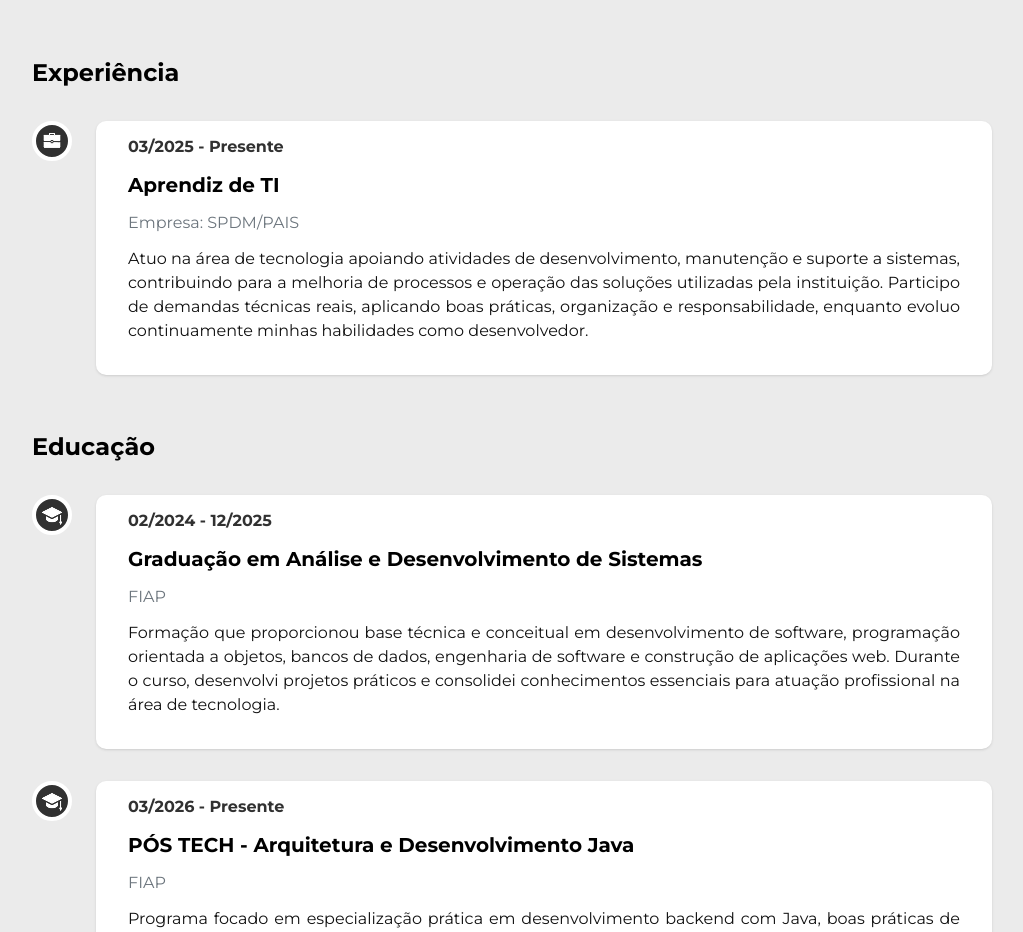
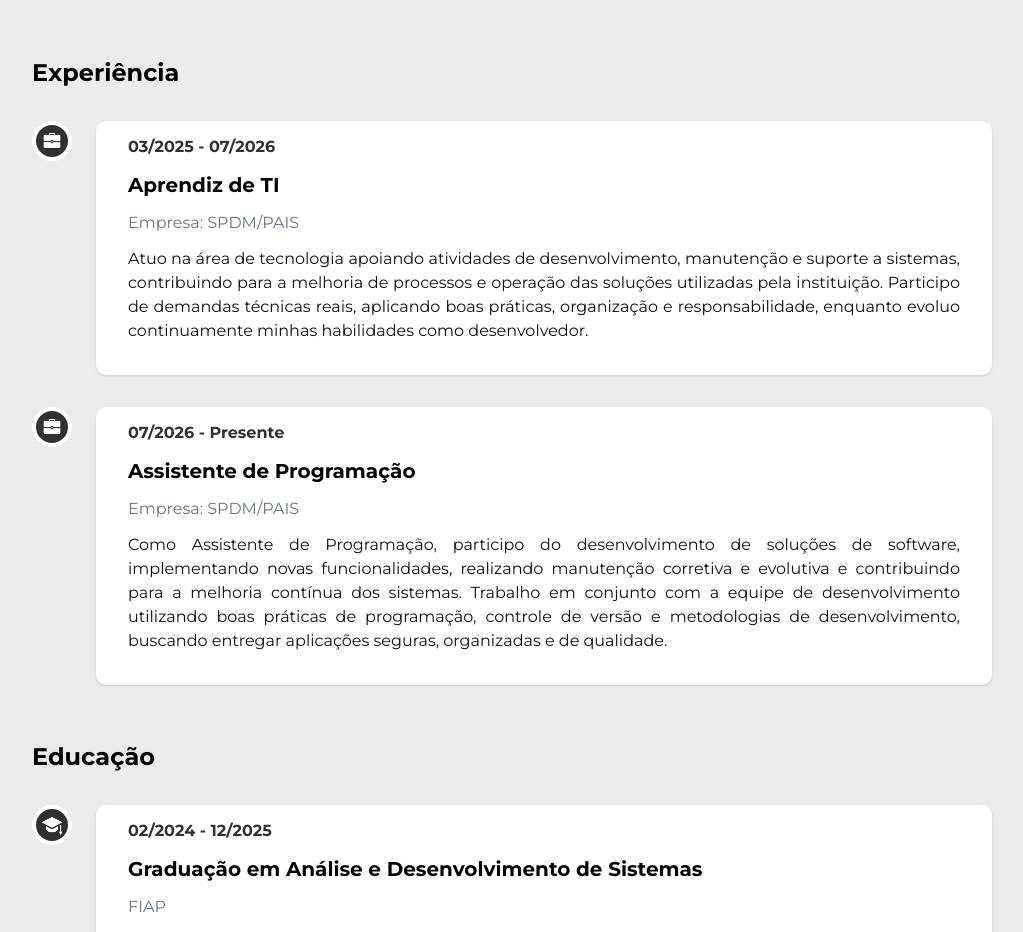
Before and after one commit to felipesora/portifolio, a React (Vite) app: page / in a window 1280 px wide. Shown: the part 1721-2653 px from the top of the page, without its empty margins (128-1151 px from the left). Built offline with nearby package versions, Linux system fonts and the light colour scheme.

Commit message:
feat: adicionando nova experiencia

```diff
--- a/src/pages/Home/components/Experiencia/data.ts
+++ b/src/pages/Home/components/Experiencia/data.ts
@@ -4,13 +4,21 @@ export const itensCarreira: ItemCarreira[] = [
     {
         id: 1,
         tipo: "experiencia",
-        data: "03/2025 - Presente",
+        data: "03/2025 - 07/2026",
         titulo: "Aprendiz de TI",
         instituicao: "SPDM/PAIS",
         descricao: "Atuo na área de tecnologia apoiando atividades de desenvolvimento, manutenção e suporte a sistemas, contribuindo para a melhoria de processos e operação das soluções utilizadas pela instituição. Participo de demandas técnicas reais, aplicando boas práticas, organização e responsabilidade, enquanto evoluo continuamente minhas habilidades como desenvolvedor."
     },
     {
         id: 2,
+        tipo: "experiencia",
+        data: "07/2026 - Presente",
+        titulo: "Assistente de Programação",
+        instituicao: "SPDM/PAIS",
+        descricao: "Como Assistente de Programação, participo do desenvolvimento de soluções de software, implementando novas funcionalidades, realizando manutenção corretiva e evolutiva e contribuindo para a melhoria contínua dos sistemas. Trabalho em conjunto com a equipe de desenvolvimento utilizando boas práticas de programação, controle de versão e metodologias de desenvolvimento, buscando entregar aplicações seguras, organizadas e de qualidade."
+    },
+    {
+        id: 3,
         tipo: "educacao",
         data: "02/2024 - 12/2025",
         titulo: "Graduação em Análise e Desenvolvimento de Sistemas",
@@ -18,7 +26,7 @@ export const itensCarreira: ItemCarreira[] = [
         descricao: "Formação que proporcionou base técnica e conceitual em desenvolvimento de software, programação orientada a objetos, bancos de dados, engenharia de software e construção de aplicações web. Durante o curso, desenvolvi projetos práticos e consolidei conhecimentos essenciais para atuação profissional na área de tecnologia."
     },
     {
-        id: 3,
+        id: 4,
         tipo: "educacao",
         data: "03/2026 - Presente",
         titulo: "PÓS TECH - Arquitetura e Desenvolvimento Java",
```
